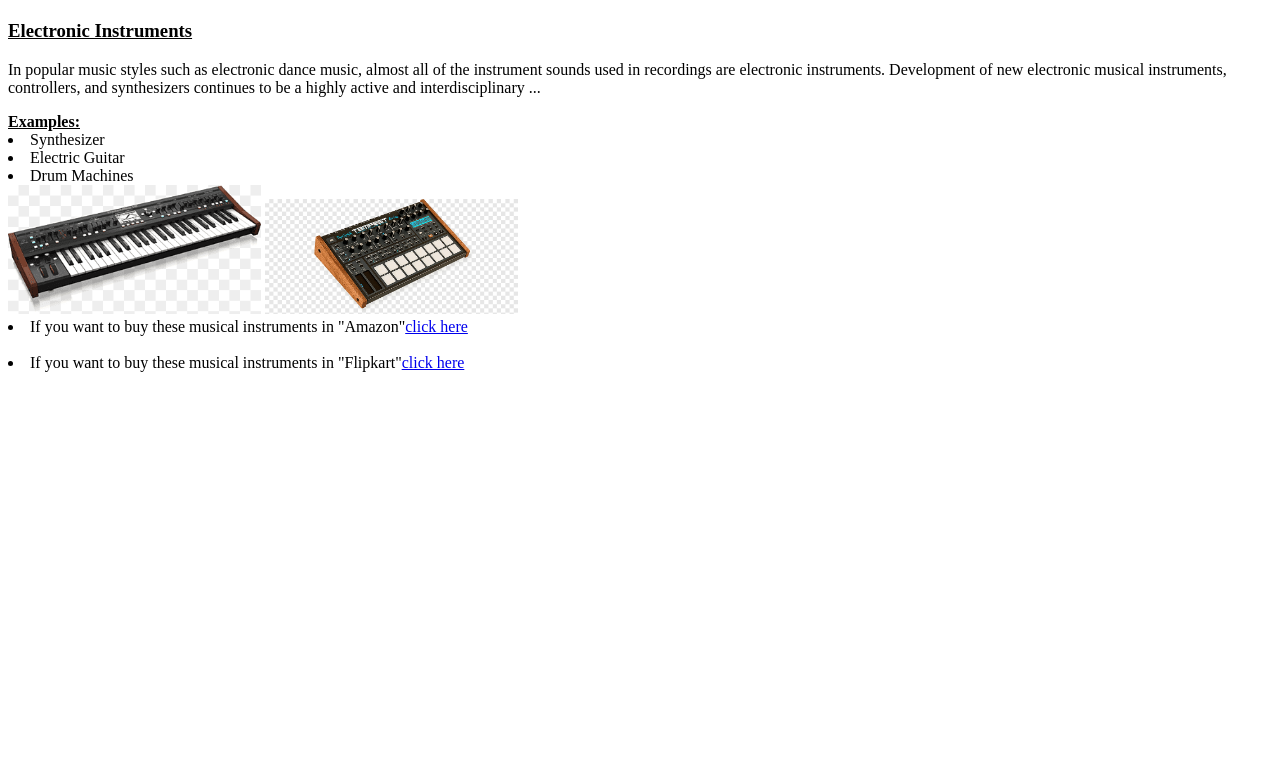
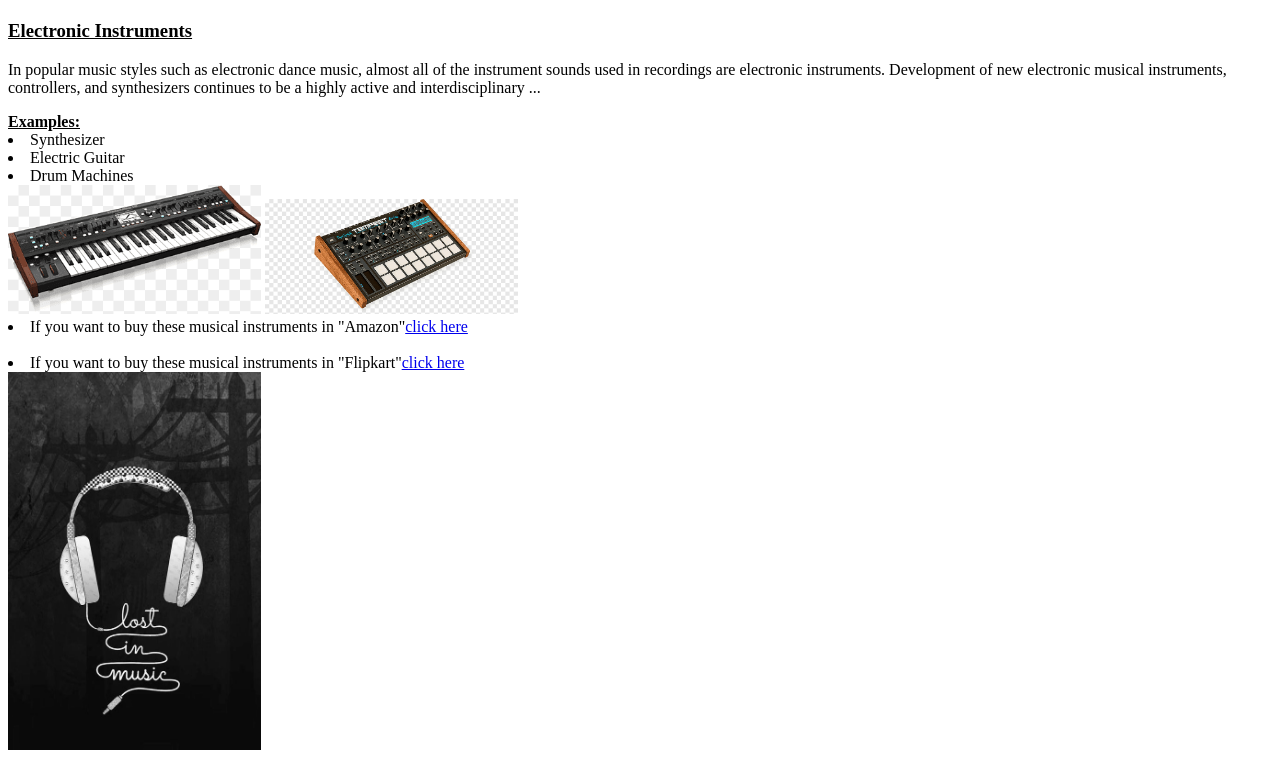
Before and after one commit to LakshmiSowjanyaPaidikondala/Music, a plain HTML site: page index.html in a window 1280 px wide. Shown: the part 2861-3619 px from the top of the page. Before the commit the page ends 3241 px from the top, so only its background shows below. Drawn offline with Linux system fonts and the light colour scheme.

Commit message:
added a photo

```diff
--- a/index.html
+++ b/index.html
@@ -70,5 +70,6 @@
      <img width="20%" src="drum machine.png">
    <br><li>If you want to buy these musical instruments in "Amazon"<a href="html.html">click here</a></li>
    <br><li>If you want to buy these musical instruments in "Flipkart"<a href="abc.html">click here</a></li>
+      <img width="20%" src="pls.jpg">
      </body>
 </html>
```
Also changed, not shown: pls.jpg (renamed from mm.jpg).
